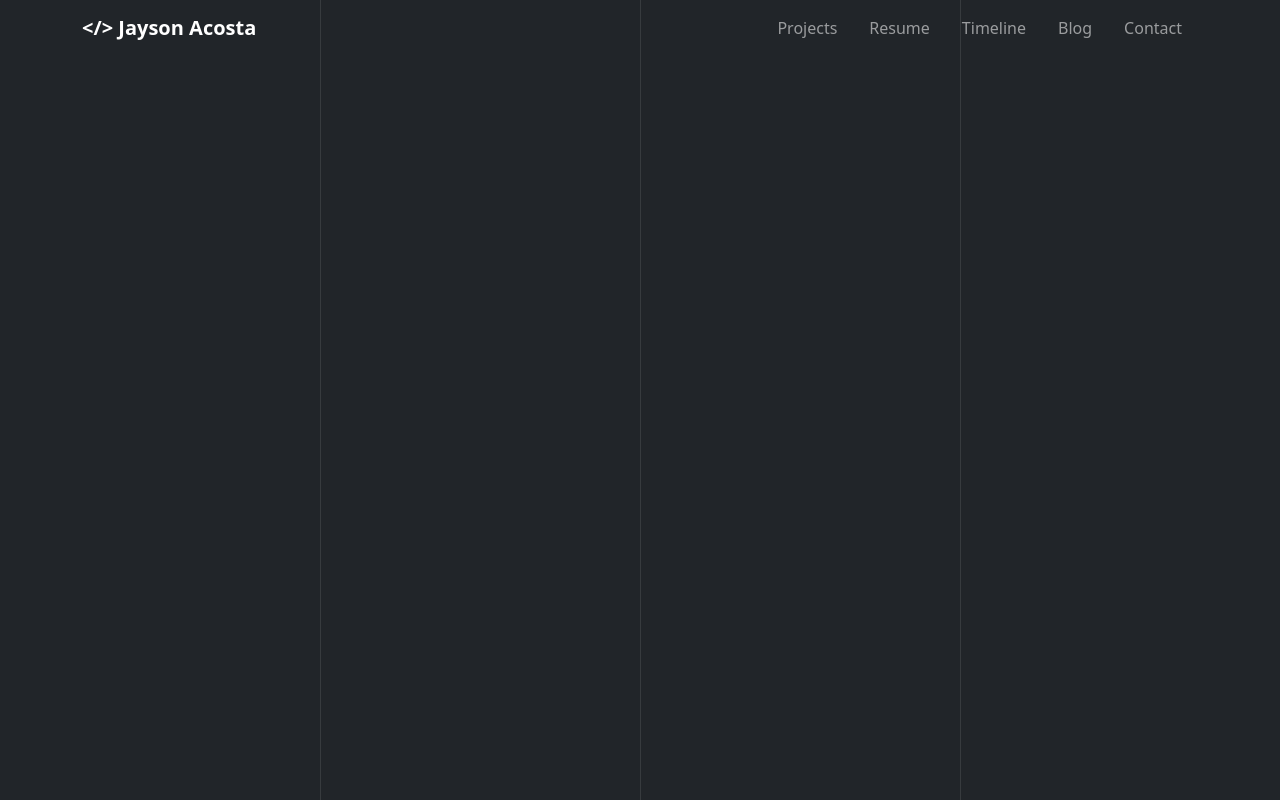
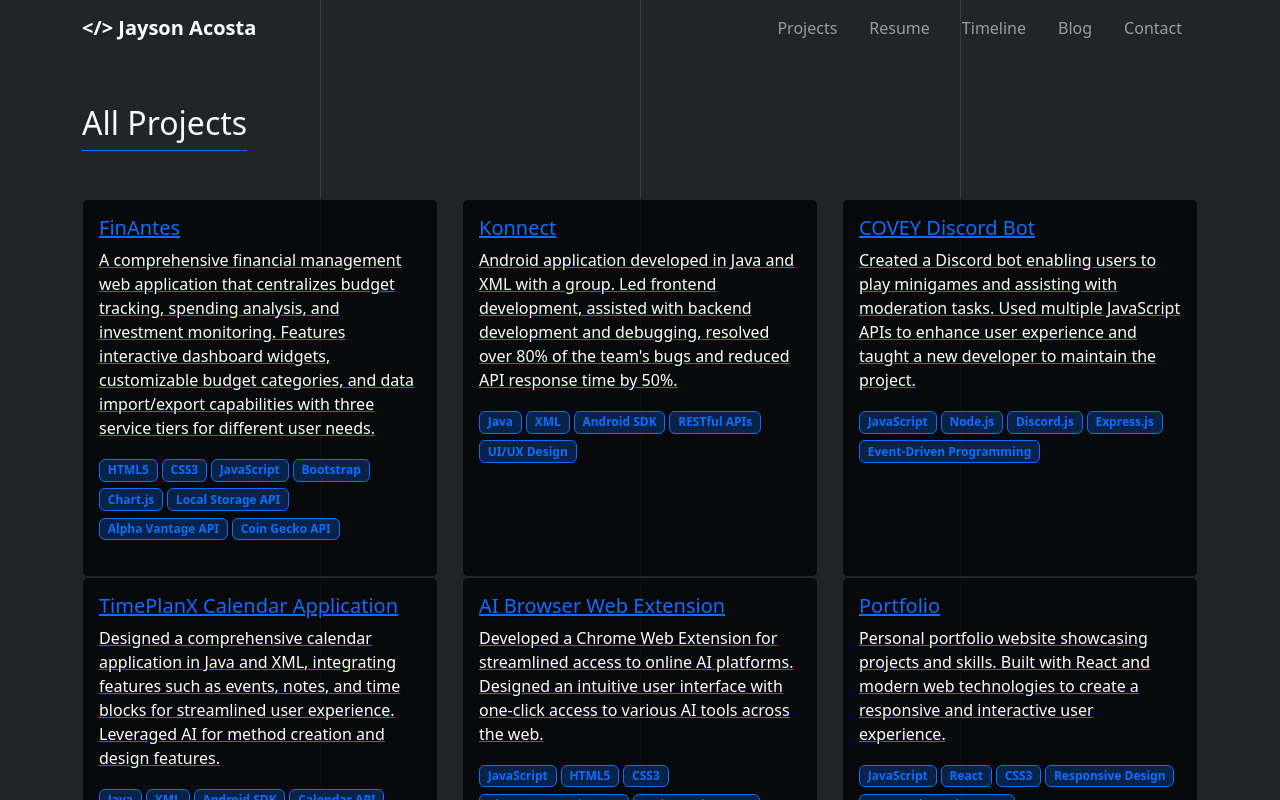
Before and after one commit to jacosta57/portfolio, a React (Vite) app: page /projects in a window 1280 px wide. Shown: the top 800 px of the page. Built offline with nearby package versions, Linux system fonts and the light colour scheme.

Commit message:
Working projects page without working links

```diff
--- a/src/components/Projects/ProjectCard.jsx
+++ b/src/components/Projects/ProjectCard.jsx
@@ -1,15 +1,18 @@
+import { Link } from 'react-router-dom'
+
 function ProjectCard({project}){
     return(
         <div className="col-md-4">
+
+          <Link to={`/projects/${project.name}`}>
               <div className="bg-black bg-opacity-75 p-3 h-100 rounded border border-dark shadow-sm">
-                <img src={null} alt={project.name} className="img-fluid rounded mb-3" />
                 <h5>{project.name}</h5>
                 <p className="text-white">{project.description}</p>
                 <div className="mb-3">
                   {project.tags.map((tag, index) => <span className="badge bg-primary bg-opacity-25 text-primary border border-primary me-1 mb-1" key={index}>{tag}</span>)}
                 </div>
-                <a href="#" className="btn btn-sm btn-outline-primary">View Project</a>
               </div>
+              </Link>
             </div>
     )
 }
--- a/src/pages/Projects.jsx
+++ b/src/pages/Projects.jsx
@@ -1,12 +1,24 @@
 import Navbar from '../components/Navbar/Navbar'
+import projects from '../assets/json/projects.json'
+import ProjectCard from '../components/Projects/ProjectCard';
 
-function Projects(){
-
-    return (
-        <>
-          <Navbar />
-        </>
-      );
+function Projects() {
+  return (
+    <>
+      <Navbar />
+      <div className='container mt-5'>
+      <h2 className="mb-5 border-bottom border-primary pb-2 d-inline-block">All Projects</h2>
+        <div className='row'>
+          {Object.keys(projects).map((projectKey, index) => {
+            const project = projects[projectKey];
+            return (
+                <ProjectCard project={project} key={index}/>
+            )
+          })}
+        </div>
+      </div>
+    </>
+  );
 }
 
 export default Projects;
```
